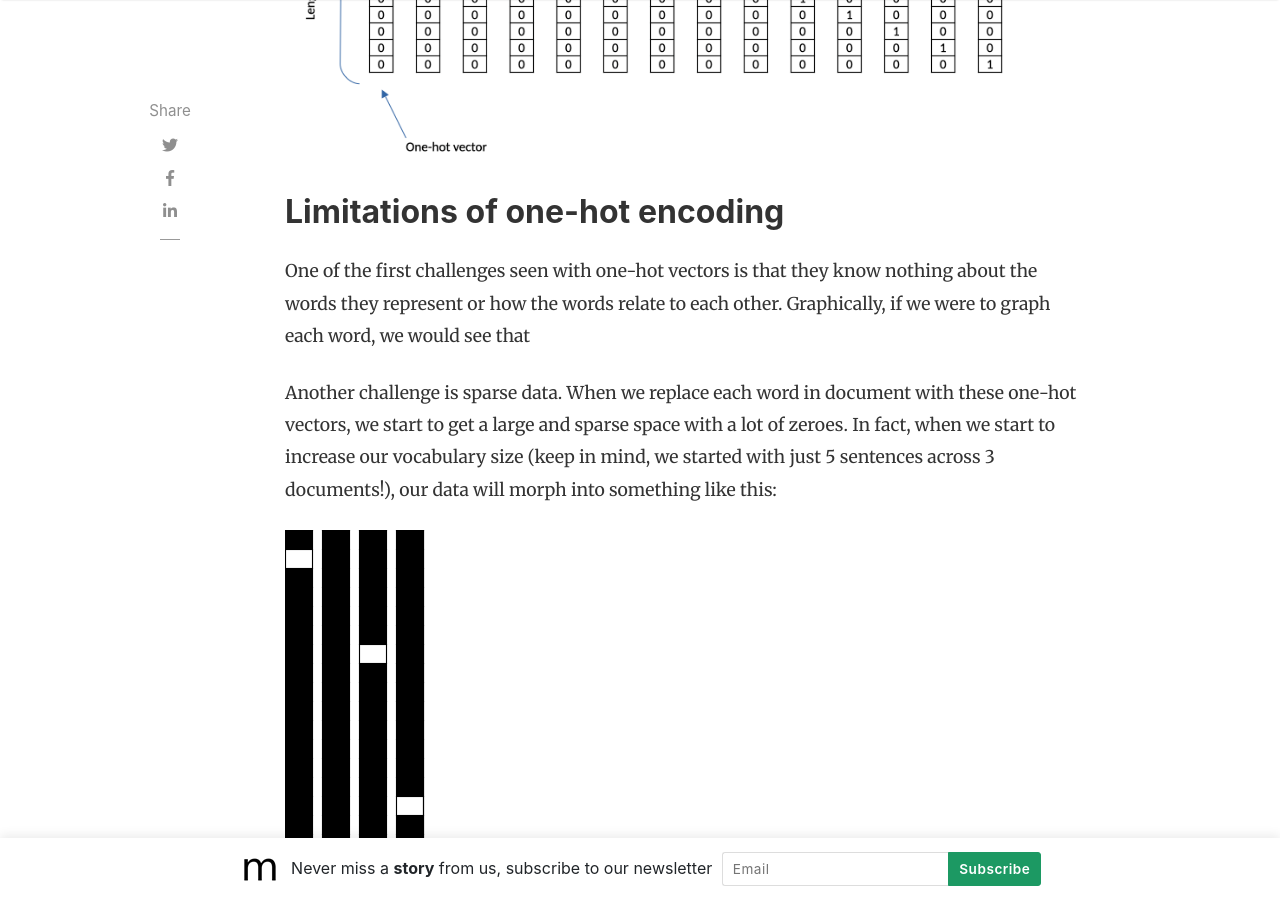
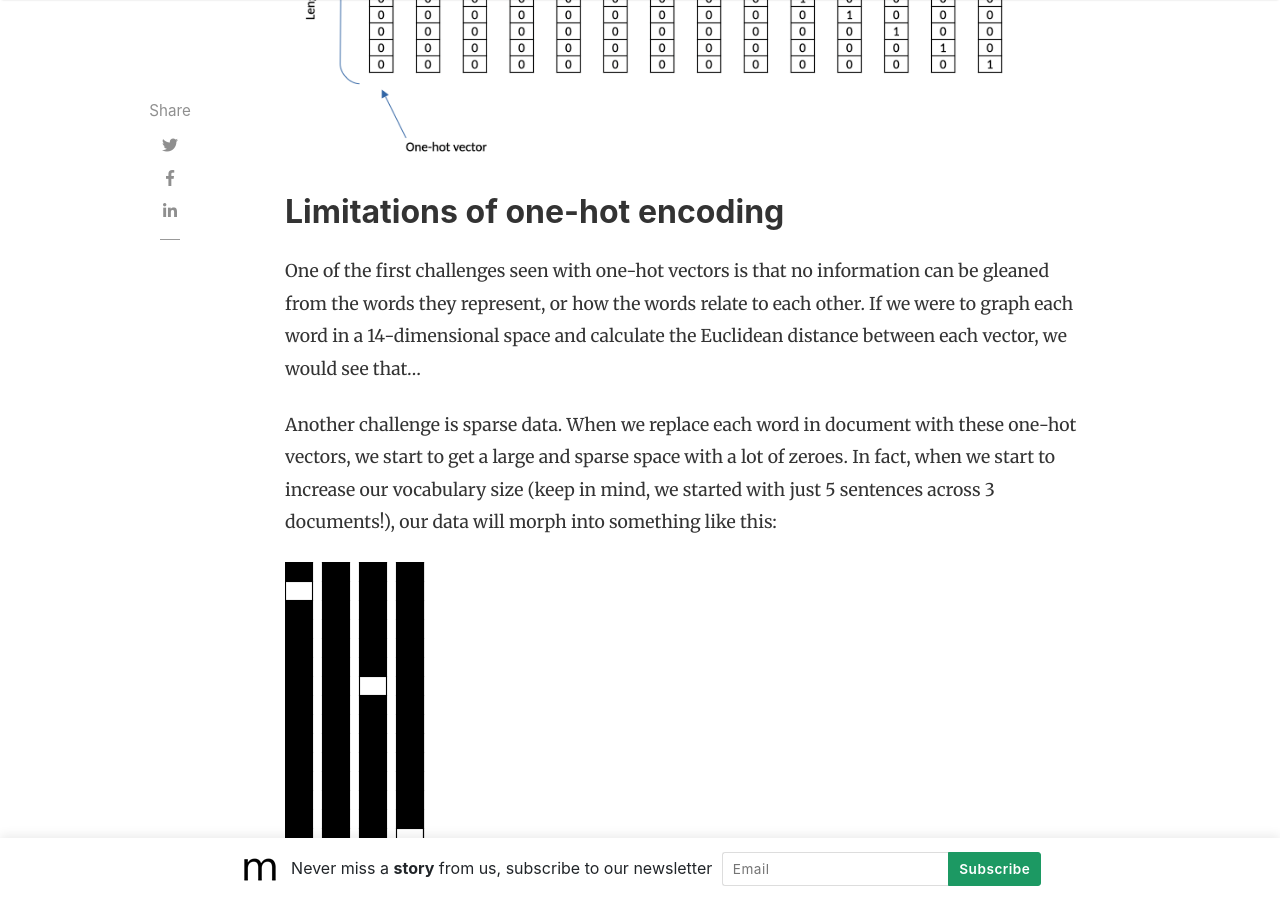
Before and after one commit to slsu0424/slsu0424.github.io, a Jekyll site: the page built from _posts/2023-07-27-test.md, in a window 1280 px wide and 900 px high, scrolled down 3791 px. Built offline with Jekyll 4.4.1, drawn with Linux system fonts in a browser that asks for light colours; nearby versions of some CDN libraries; comment, search, counter and statistics services are not loaded.

Commit message:
Update 2023-07-27-test.md

```diff
--- a/_posts/2023-07-27-test.md
+++ b/_posts/2023-07-27-test.md
@@ -50,7 +50,7 @@ Each word is represented as a one-hot vector with a length equal to the size of
 
 ## Limitations of one-hot encoding
 
-One of the first challenges seen with one-hot vectors is that they know nothing about the words they represent or how the words relate to each other.  Graphically, if we were to graph each word, we would see that
+One of the first challenges seen with one-hot vectors is that no information can be gleaned from the words they represent, or how the words relate to each other.  If we were to graph each word in a 14-dimensional space and calculate the Euclidean distance between each vector, we would see that...
 
 
 Another challenge is sparse data.  When we replace each word in document with these one-hot vectors, we start to get a large and sparse space with a lot of zeroes.  In fact, when we start to increase our vocabulary size (keep in mind, we started with just 5 sentences across 3 documents!), our data will morph into something like this:
```
